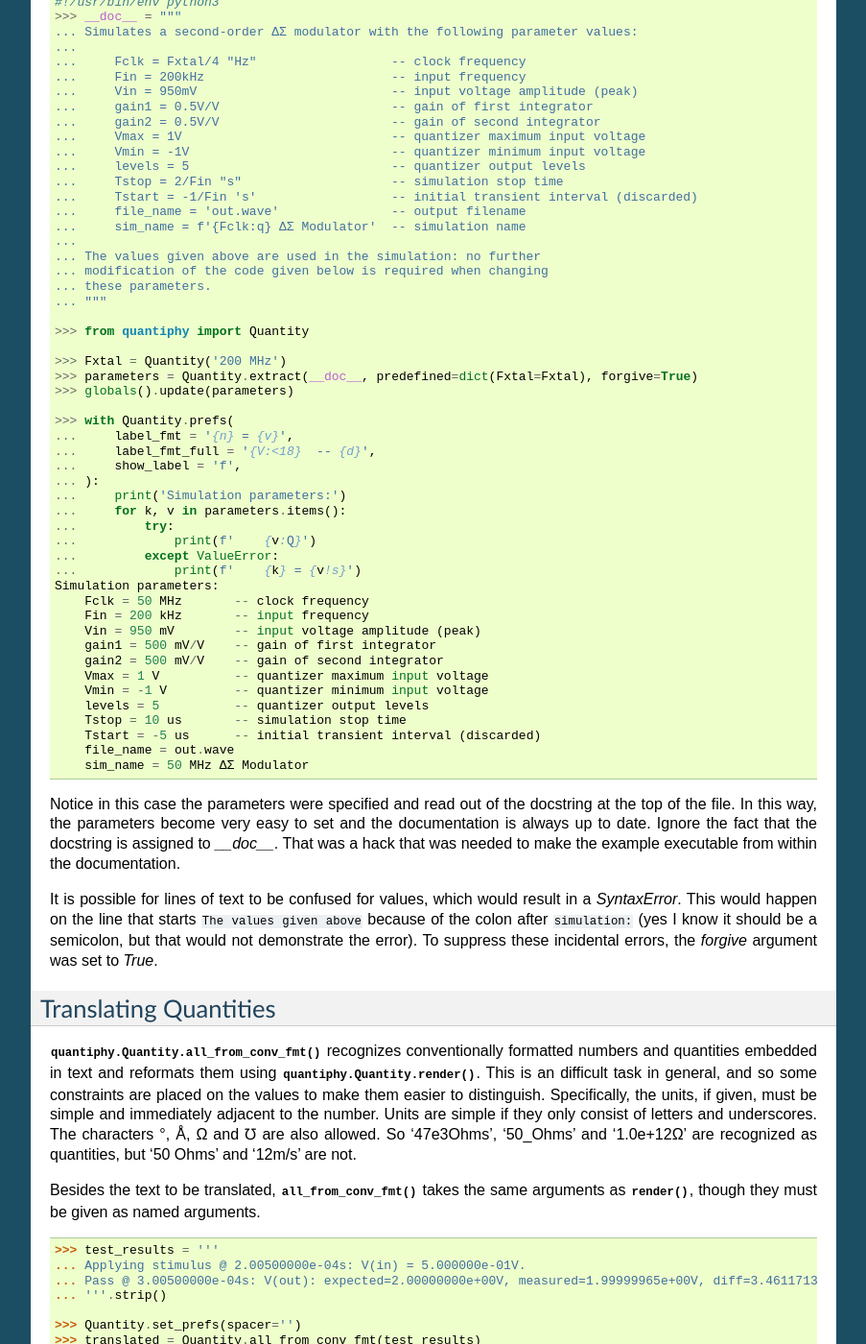
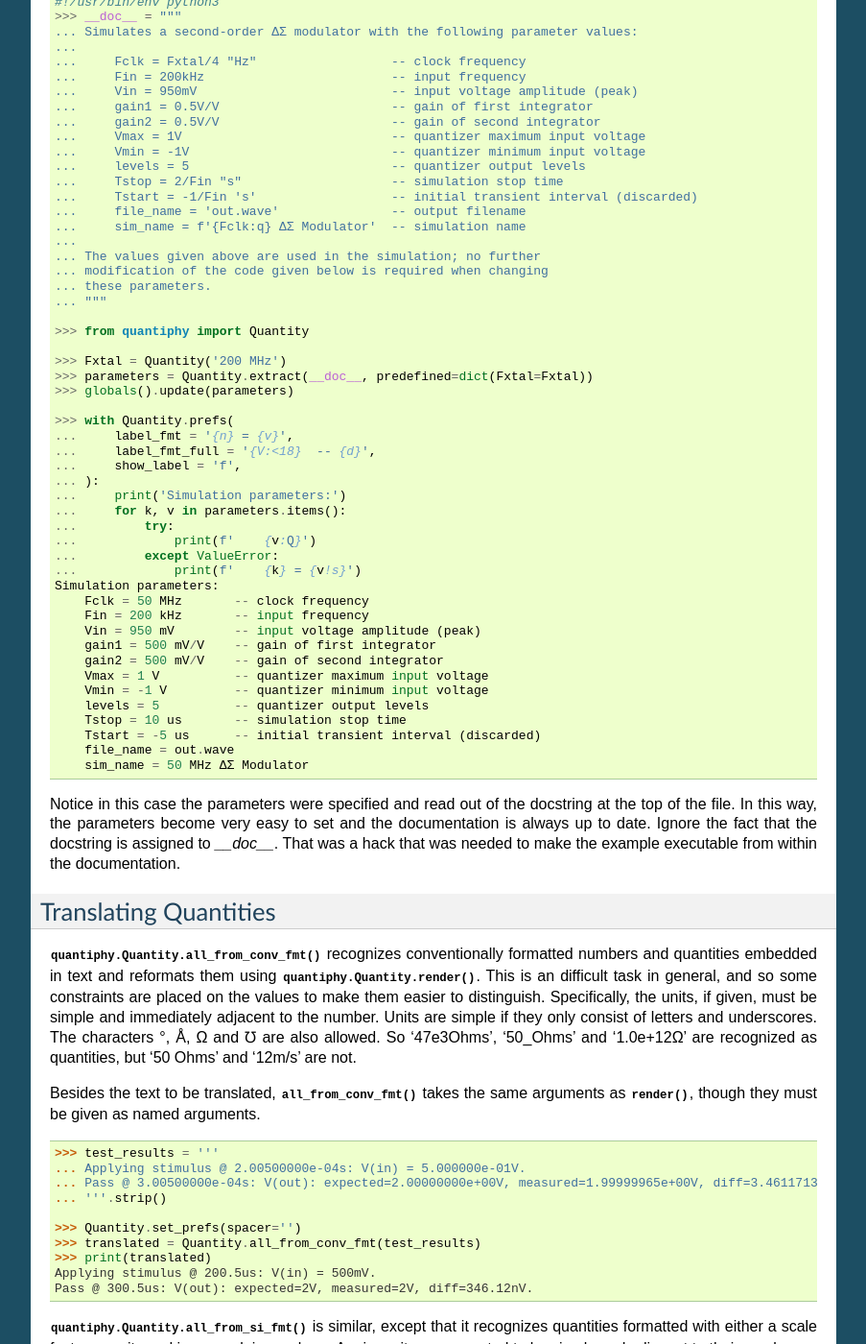
Before and after one commit to KenKundert/quantiphy, a Sphinx documentation site: the page built from doc/user.rst, in a window 1280 px wide and 1400 px high, scrolled down 26404 px. Shown: the whole window at 96% size, without its empty margins (198-1101 px from the left). Built offline with Sphinx 7.4.7, drawn with Linux system fonts in a browser that asks for light colours.

Commit message:
Eliminate the forgive argument to extract, make forgiveness the default.

```diff
--- a/doc/releases.rst
+++ b/doc/releases.rst
@@ -5,7 +5,7 @@ Releases
     | Version: 2.8.1
     | Released: 2020-01-09
 
-    - Added *forgive* argument to :meth:`quantiphy.Quantity.extract()`.
+    - Made :meth:`quantiphy.Quantity.extract()` more forgiving.
 
 **2.8 (2020-01-08)**:
     - Fix nit in installer (setup.py).
--- a/doc/user.rst
+++ b/doc/user.rst
@@ -1832,7 +1832,7 @@ used in your expressions.  For example:
     ...     file_name = 'out.wave'               -- output filename
     ...     sim_name = f'{Fclk:q} ΔΣ Modulator'  -- simulation name
     ...
-    ... The values given above are used in the simulation: no further
+    ... The values given above are used in the simulation; no further
     ... modification of the code given below is required when changing
     ... these parameters.
     ... """
@@ -1840,7 +1840,7 @@ used in your expressions.  For example:
     >>> from quantiphy import Quantity
 
     >>> Fxtal = Quantity('200 MHz')
-    >>> parameters = Quantity.extract(__doc__, predefined=dict(Fxtal=Fxtal), forgive=True)
+    >>> parameters = Quantity.extract(__doc__, predefined=dict(Fxtal=Fxtal))
     >>> globals().update(parameters)
 
     >>> with Quantity.prefs(
@@ -1874,12 +1874,6 @@ the documentation is always up to date. Ignore the fact that the docstring is
 assigned to *__doc__*. That was a hack that was needed to make the example
 executable from within the documentation.
 
-It is possible for lines of text to be confused for values, which would result
-in a *SyntaxError*. This would happen on the line that starts ``The values given
-above`` because of the colon after ``simulation:`` (yes I know it should be
-a semicolon, but that would not demonstrate the error). To suppress these
-incidental errors, the *forgive* argument was set to *True*.
-
 
 .. index::
    single: translating quantities in text
--- a/test_extract.py
+++ b/test_extract.py
@@ -10,6 +10,9 @@ def test_workout():
     qs = Quantity.extract(
         r"""
             Fclk = 50MHz        -- clock frequency
+
+            This is an arbitrary line of text.
+            This is an line of text that: triggers the line processing but still should be ignored..
         """
     )
     f_clk = qs.pop('Fclk')
```
Also changed, not shown: quantiphy.py (+2 -10 lines).
